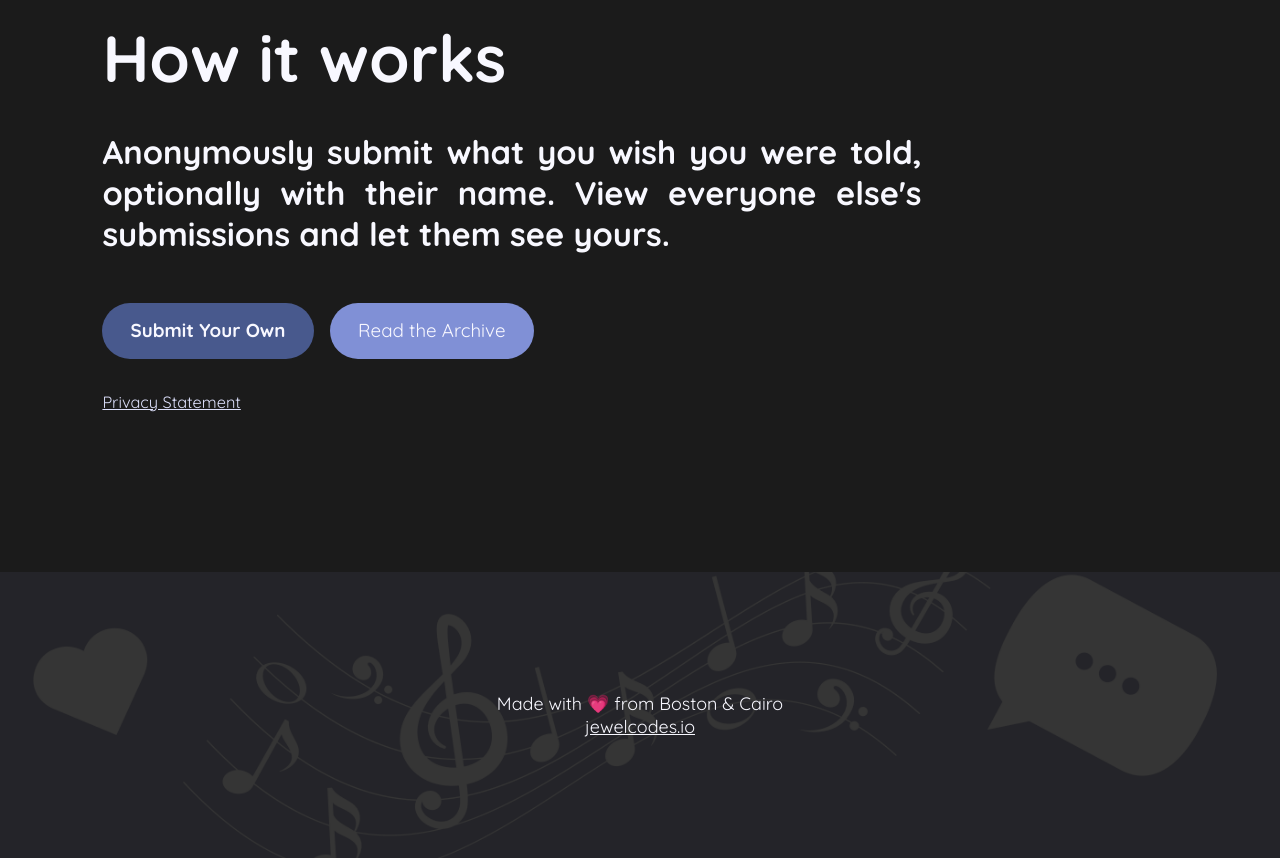
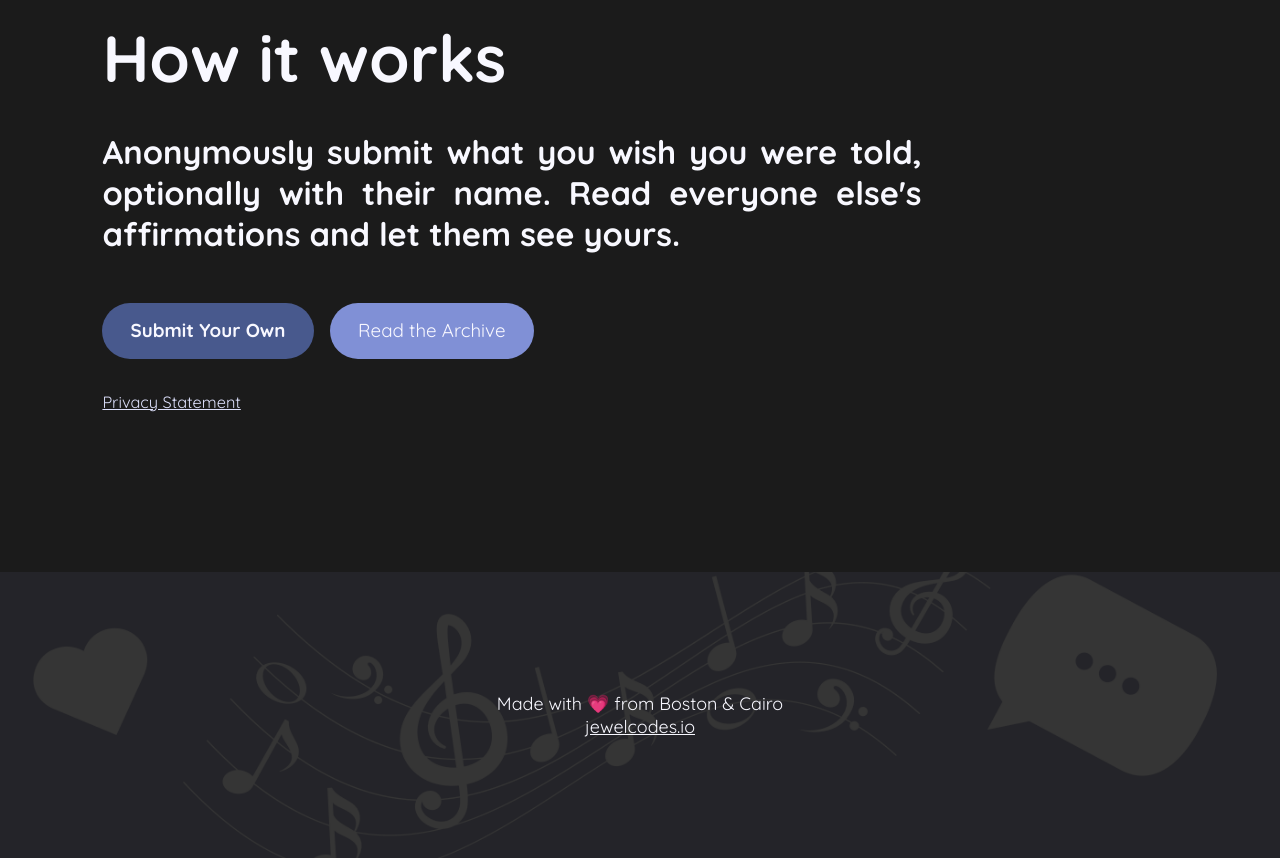
Before and after one commit to jewelcodes/the-yearn-vault, a React (Create React App) app in the folder frontend/: page / in a window 1280 px wide. Shown: the part 1640-2498 px from the top of the page. Built offline with nearby package versions, Linux system fonts and the light colour scheme.

Commit message:
home: edit banner text

```diff
--- a/frontend/src/pages/Home/Home.tsx
+++ b/frontend/src/pages/Home/Home.tsx
@@ -15,7 +15,7 @@ function Home() {
             </section>
             <section className="home-works">
                 <h1>How it works</h1>
-                <h2>Anonymously submit what you wish you were told, optionally with their name. View everyone else's submissions and let them see yours.</h2>
+                <h2>Anonymously submit what you wish you were told, optionally with their name. Read everyone else's affirmations and let them see yours.</h2>
                 <Link to="/submit" className="button button-default">Submit Your Own</Link>
                 <div className="h-spacer" style={{width:"1em"}} />
                 <Link to="/submissions" className="button">Read the Archive</Link>
```
